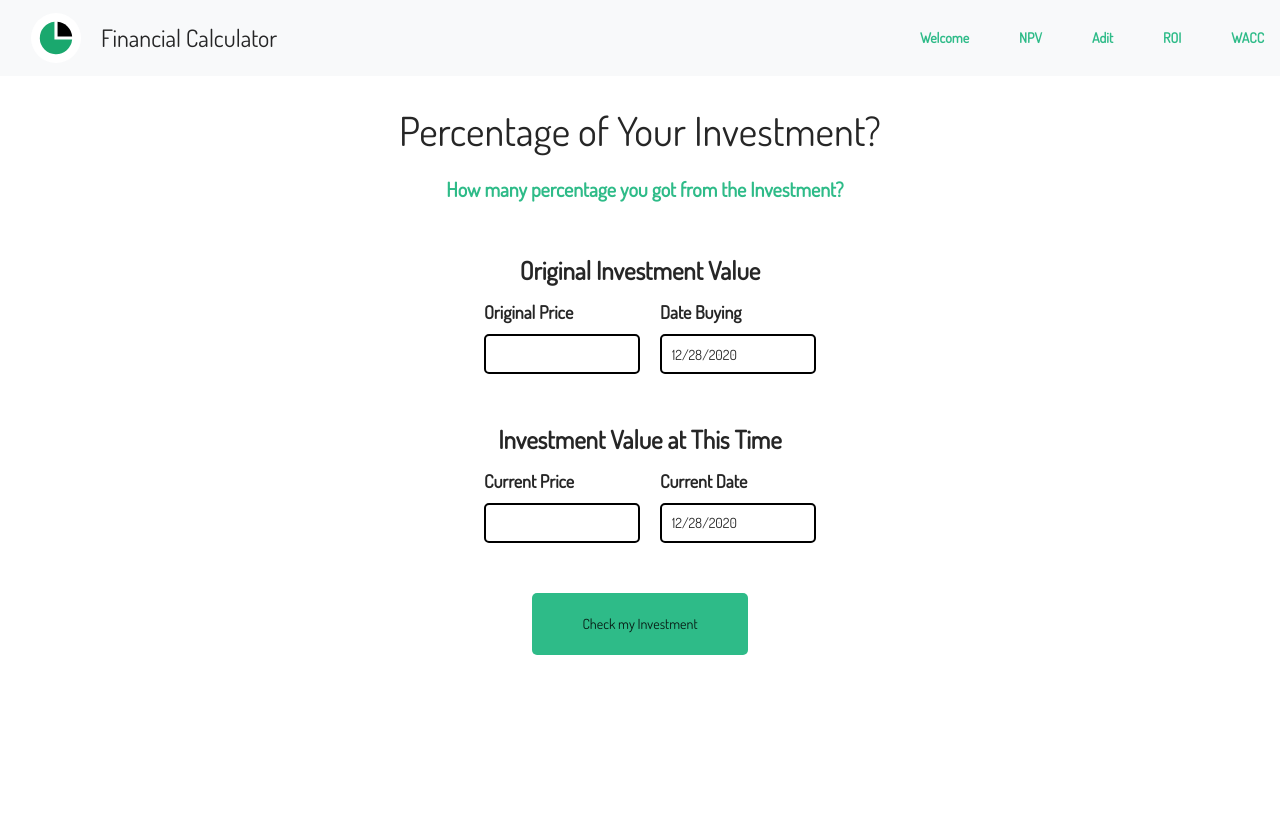
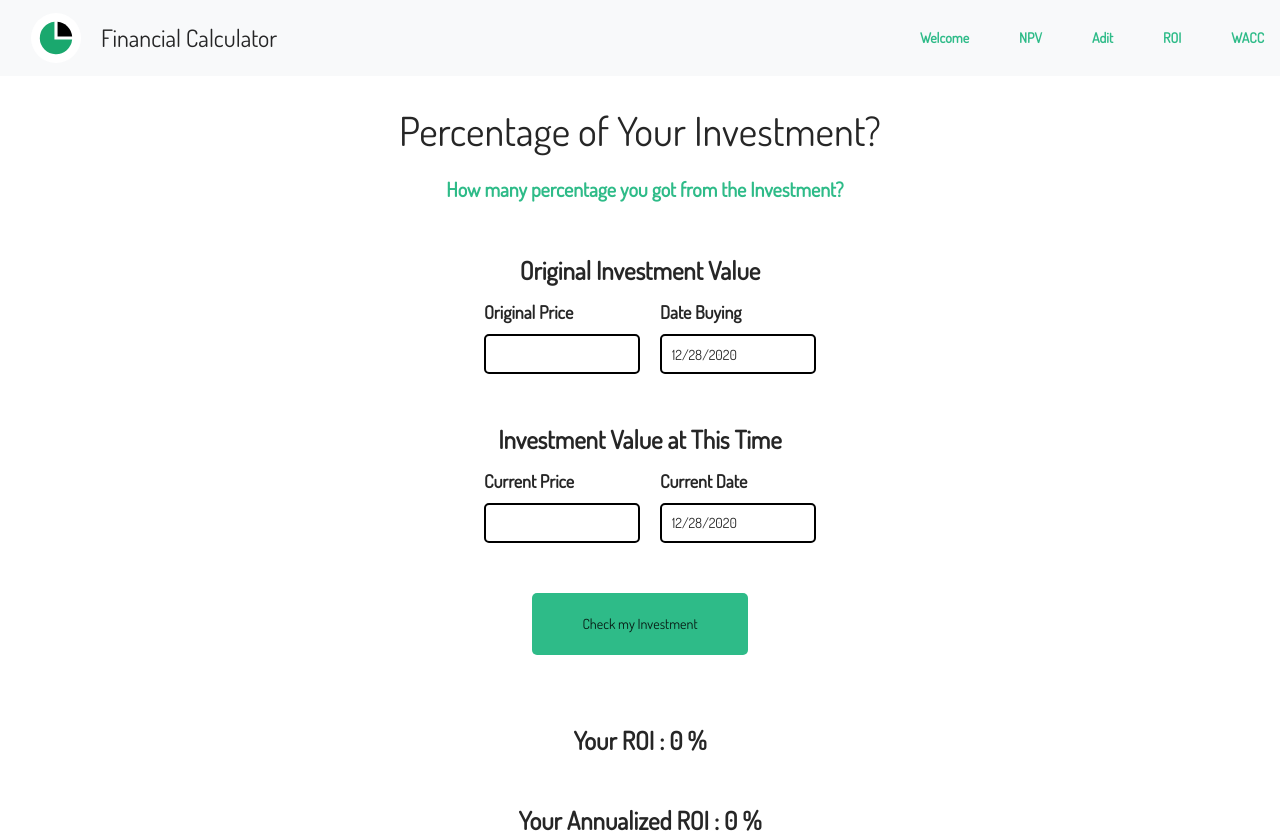
Before and after one commit to adhytianara/myfinance---front-end, a React (Create React App) app: page /roi in a window 1280 px wide. Before the commit the page ends 800 px from the top, so only its background shows below. Built offline with nearby package versions, Linux system fonts and the light colour scheme.

Commit message:
Calculate ROI

```diff
--- a/src/components/ROI/Roi.js
+++ b/src/components/ROI/Roi.js
@@ -1,12 +1,55 @@
 import React, { Component,useState } from 'react';
 import "bootstrap/dist/css/bootstrap.min.css";
 import { Row } from "react-bootstrap";
+import { useForm } from "react-hook-form";
 import DatePicker from "react-datepicker";
 import "react-datepicker/dist/react-datepicker.css";
+import Profit from "./Profit";
+import Loss from "./Loss";
 
 function ROI() {
-    const [startDate,setStartDate] = useState(new Date())
-    const [currentDate,setCurrentDate] = useState(new Date())
+    const { register, handleSubmit } = useForm();
+    const [startDate,setStartDate] = useState(new Date());
+    const [currentDate,setCurrentDate] = useState(new Date());
+    const [roi, setRoi] = useState(0);
+    const [annualizedRoi, setAnnualizedRoi] = useState(0);
+    const [profit, setProfit] = useState(null);
+
+    const onSubmit = async (data) => {
+        console.log(data);
+        data["originalPrice"] = parseFloat(data["originalPrice"]);
+        data["currentPrice"] = parseFloat(data["currentPrice"]);
+        // console.log(JSON.stringify({ body: JSON.stringify(data) }));
+        console.log(data["originalPrice"]);
+        console.log(data["currentPrice"]);
+        console.log();
+        countROI(data,startDate,currentDate);
+    }
+
+    function countROI(data,startDate,currentDate){
+        const one_day = 1000 * 60 * 60 * 24 ;
+        var days = (currentDate.getTime()-startDate.getTime())/one_day ;
+        days = days.toFixed(0);
+
+        var roi = (data["currentPrice"] - data["originalPrice"])/ data["originalPrice"] * 100
+        var annualizedRoi = (((data["currentPrice"]/data["originalPrice"])**(1/(days/365)))-1) * 100
+
+        if(Number.isNaN(roi) || Number.isNaN(annualizedRoi)){
+            setProfit("Please Fill in All Forms");
+        } else {
+            setRoi(roi)
+            if(!isFinite(annualizedRoi)){
+                annualizedRoi = "Your Annualized ROI is too High. You get much profit from this"
+            }
+            setAnnualizedRoi(annualizedRoi)
+
+            if (roi >0 || annualizedRoi > 0){
+                setProfit(<Profit />);
+            } else {
+                setProfit(<Loss />);
+            }
+        }
+    }
 
     return(
         <div>
@@ -18,7 +61,7 @@ function ROI() {
                     <div className="form-container">
                         <label> Original Price </label>
                         <br></br>
-                        <input type="number" name="originalPrice" />
+                        <input type="number" name="originalPrice" ref={register()}/>
                     </div>
                     <div>
                         <label> Date Buying </label>
@@ -31,7 +74,7 @@ function ROI() {
                     <div className="form-container">
                         <label> Current Price </label>
                         <br></br>
-                        <input type="number" name="currentPrice" />
+                        <input type="number" name="currentPrice" ref={register()} />
                     </div>
                     <div>
                         <label> Current Date </label>
@@ -43,13 +86,18 @@ function ROI() {
                 <button
                     className="submit-button"
                     type="button"
+                    onClick={handleSubmit(onSubmit)}
                 >
                     Check my Investment
                 </button>
                 </Row>
+                <h2 className="result">{profit}</h2>
+                <h2 className="result">Your ROI : {roi} %</h2>
+                <h2 className="result">Your Annualized ROI : {annualizedRoi} %</h2>
             </form>
         </div>
     );
+
 }
 
-export default ROI
+export default ROI;
```
